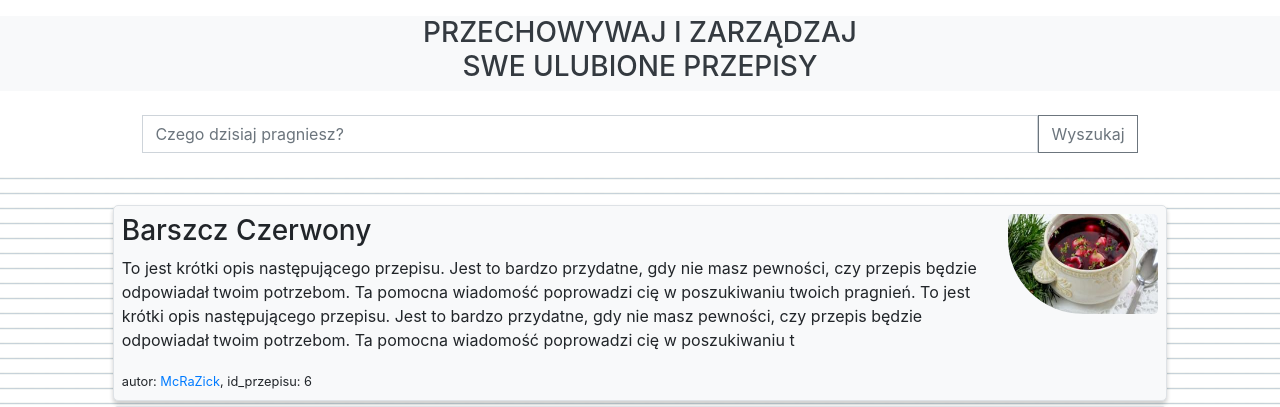
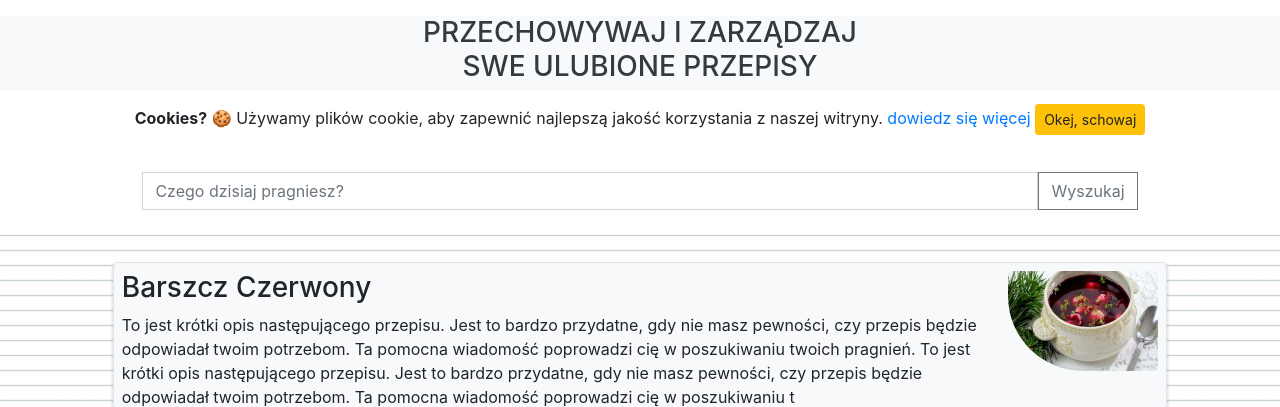
Before and after one commit to gubrus50/BakeToom, a Django app: page / in a window 1280 px wide. Shown: the part 56-463 px from the top of the page. Run offline with Django 3.2, Linux system fonts and the light colour scheme; data comes from the database, SQL or seed files in the repository; both versions use the stored data as it was after the commit; some libraries are stand-ins or nearby versions.

Commit message:
Cookies box
Users who have not yet accepted the cookie policy will see a popup for the submition. Once submited, a cookie with name "allow_cookies" will be set with a expire date "7 days".

```diff
--- a/recipes/static/recipes/css/main.css
+++ b/recipes/static/recipes/css/main.css
@@ -16,6 +16,7 @@ body { margin-bottom: 240px }
 /* Global Messages */
 .alert-danger a { color: #721c24 }
 .alert-success a { color: #155724 }
+
 
 
 
--- /dev/null
+++ b/recipes/static/recipes/js/main.js
@@ -0,0 +1,36 @@
+function setCookie(cname,cvalue,exdays) {
+  var d = new Date();
+  d.setTime(d.getTime() + (exdays*24*60*60*1000));
+  var expires = "expires=" + d.toGMTString();
+  document.cookie = cname + "=" + cvalue + ";" + expires + ";path=/";
+}
+
+function getCookie(cname) {
+  var name = cname + "=";
+  var decodedCookie = decodeURIComponent(document.cookie);
+  var ca = decodedCookie.split(';');
+  for(var i = 0; i <ca.length; i++) {
+    var c = ca[i];
+    while (c.charAt(0) == ' ') {
+      c = c.substring(1);
+    }
+    if (c.indexOf(name) == 0) {
+      return c.substring(name.length, c.length);
+    }
+  }
+  return "";
+}
+
+
+/* Cookies toggle animation */
+$(document).ready(function(){
+	if (!getCookie('allow_cookies')) {
+		setTimeout(function () {
+        	$("#cookieConsent").fadeIn(200)
+    	}, 1000)
+    }
+    $("ignorecookies, .acceptcookies").click(function() {
+    	setCookie('allow_cookies',true,7)
+        $("#cookieConsent").fadeOut(200)
+    })
+})
--- a/recipes/templates/recipes/base.html
+++ b/recipes/templates/recipes/base.html
@@ -38,7 +38,7 @@
   <header class="site-header fixed-top">
   	<nav class="navbar navbar-expand-lg navbar-dark bg-dark fixed-top">
 
-	<!-- Settings Logo / Menu toggle button -->
+	    <!-- Logo -->
       <a class="navbar-brand" href="#">Moja Kuchnia</a>
       <button class="navbar-toggler" type="button" data-toggle="collapse" data-target="#navbarSupportedContent" aria-controls="navbarSupportedContent" aria-expanded="false" aria-label="Toggle navigation">
         <span class="navbar-toggler-icon"></span>
@@ -93,10 +93,24 @@
   <br/><br/>
 
 
+
   <!-- Banner -->
   <div id="base-banner" class="d-flex justify-content-center mt-4 text-center text-dark bg-light">
   	<h3 class="h3-mobile">PRZECHOWYWAJ I ZARZĄDZAJ<br/>SWE ULUBIONE PRZEPISY</h3>
   </div>
+
+
+
+
+  <!-- Bootstrap-Cookie-Alert -->
+  <div id="cookieConsent" style="display:none" class="alert text-center cookiealert" role="alert">
+    <b>Cookies?</b> &#x1F36A; Używamy plików cookie, aby zapewnić najlepszą jakość korzystania z naszej witryny. <a href="https://wszystkoociasteczkach.pl/polityka-cookies/" target="_blank">dowiedz się więcej</a>
+    <button type="button" class="btn btn-warning btn-sm acceptcookies" aria-label="Close">
+      Okej, schowaj
+    </button>
+  </div>
+  <!-- END of Bootstrap-Cookie-Alert -->
+
 
 
 
@@ -156,11 +170,13 @@
 
 
 
+
+
   <!-- Optional JavaScript -->
-  <!-- jQuery first, then Popper.js then Bootstrap JS -->
+  <!-- jQuery first, Popper.js then Bootstrap JS, then main.js -->
   <script src="https://ajax.googleapis.com/ajax/libs/jquery/3.4.1/jquery.min.js" crossorigin="anonymous"></script>
   <script src="https://cdnjs.cloudflare.com/ajax/libs/popper.js/1.12.9/umd/popper.min.js" integrity="sha384-ApNbgh9B+Y1QKtv3Rn7W3mgPxhU9K/ScQsAP7hUibX39j7fakFPskvXusvfa0b4Q" crossorigin="anonymous"></script>
   <script src="https://maxcdn.bootstrapcdn.com/bootstrap/4.0.0/js/bootstrap.min.js" integrity="sha384-JZR6Spejh4U02d8jOt6vLEHfe/JQGiRRSQQxSfFWpi1MquVdAyjUar5+76PVCmYl" crossorigin="anonymous"></script>
-
+  <script src="{% static 'recipes/js/main.js' %}" crossorigin="anonymous"></script>
 </body>
 </html>
```
Also changed, not shown: db.sqlite3. Lines whose indentation alone changed are shown as unchanged.
